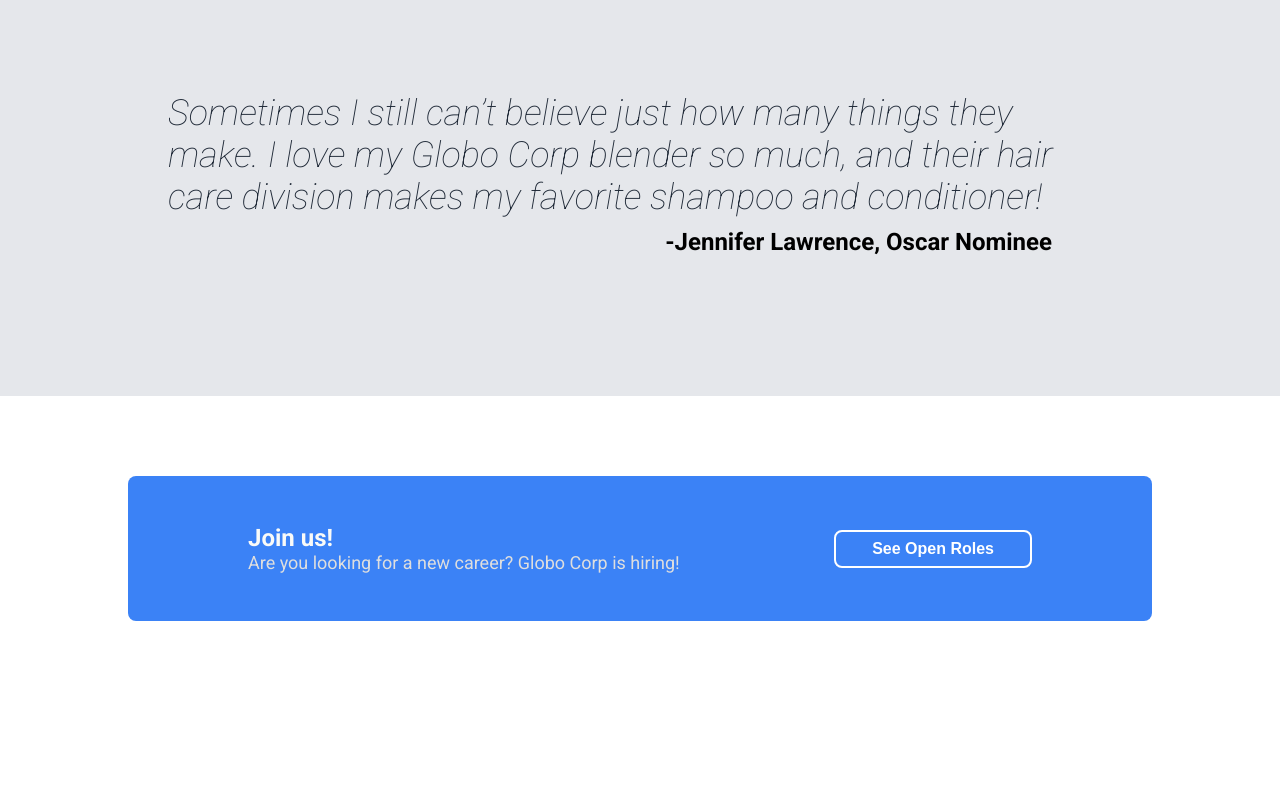
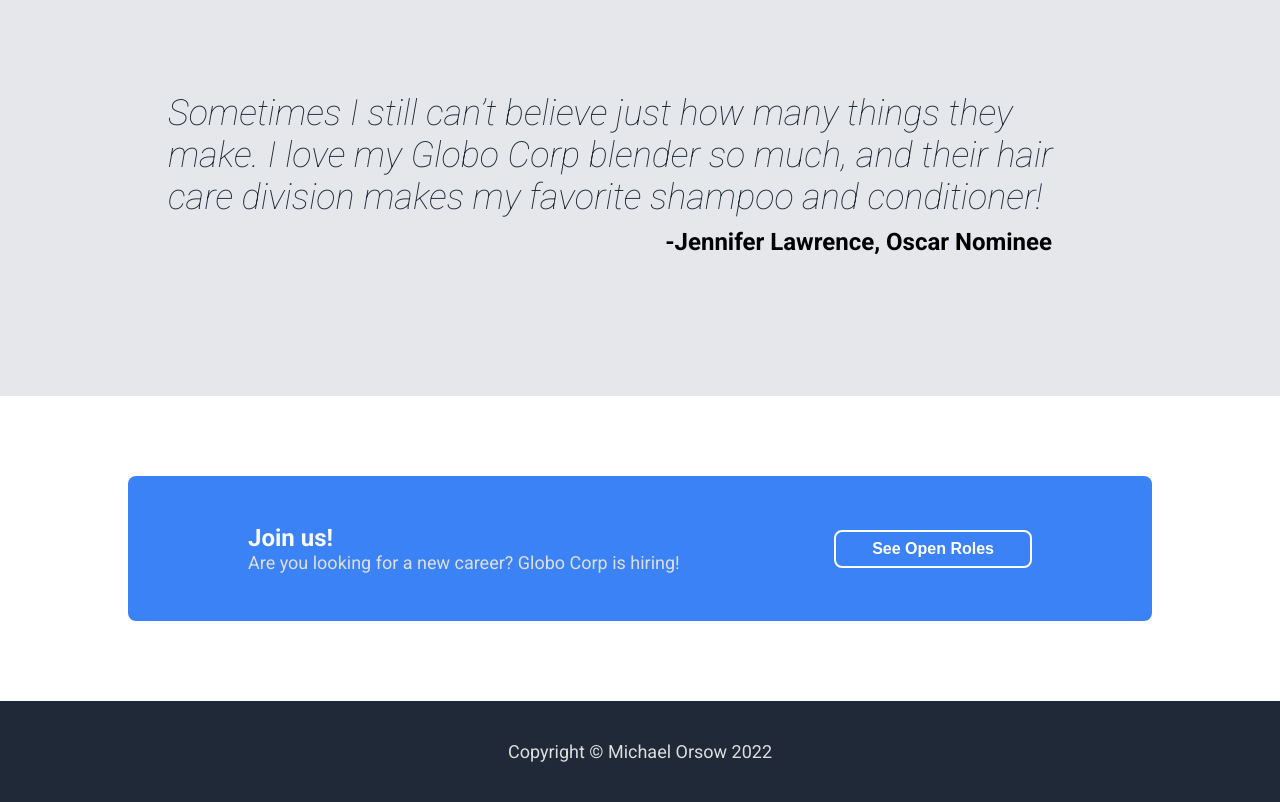
Before and after one commit to mikeorsow/landing-page, a plain HTML site: page index.html in a window 1280 px wide. Shown: the part 1130-1932 px from the top of the page. Before the commit the page ends 1831 px from the top, so only its background shows below. Drawn offline with Linux system fonts and the light colour scheme.

Commit message:
Add footer

```diff
--- a/index.html
+++ b/index.html
@@ -83,6 +83,9 @@
             </div>
         </main>
     </div>
+    <footer>
+        Copyright  &copy;  Michael Orsow 2022
+    </footer>
 </body>
 
 </html>
--- a/style.css
+++ b/style.css
@@ -208,3 +208,13 @@ a {
     font-weight: 600;
     color: #fff;
 }
+
+/* ------- FOOTER SECTION ------- */
+
+footer {
+    padding: 40px 0;
+    color: #dedede;
+    text-align: center;
+    background: #1F2937;
+    font-size: 18px;
+}
```
